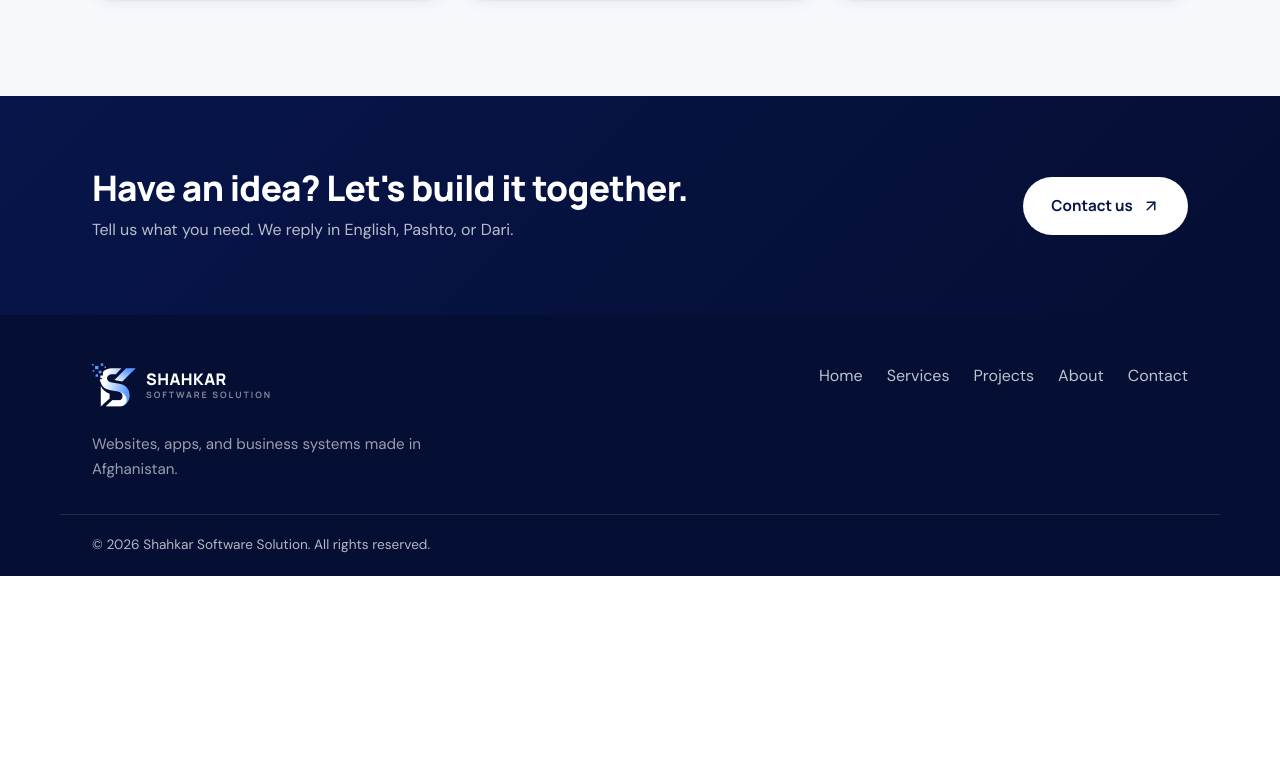
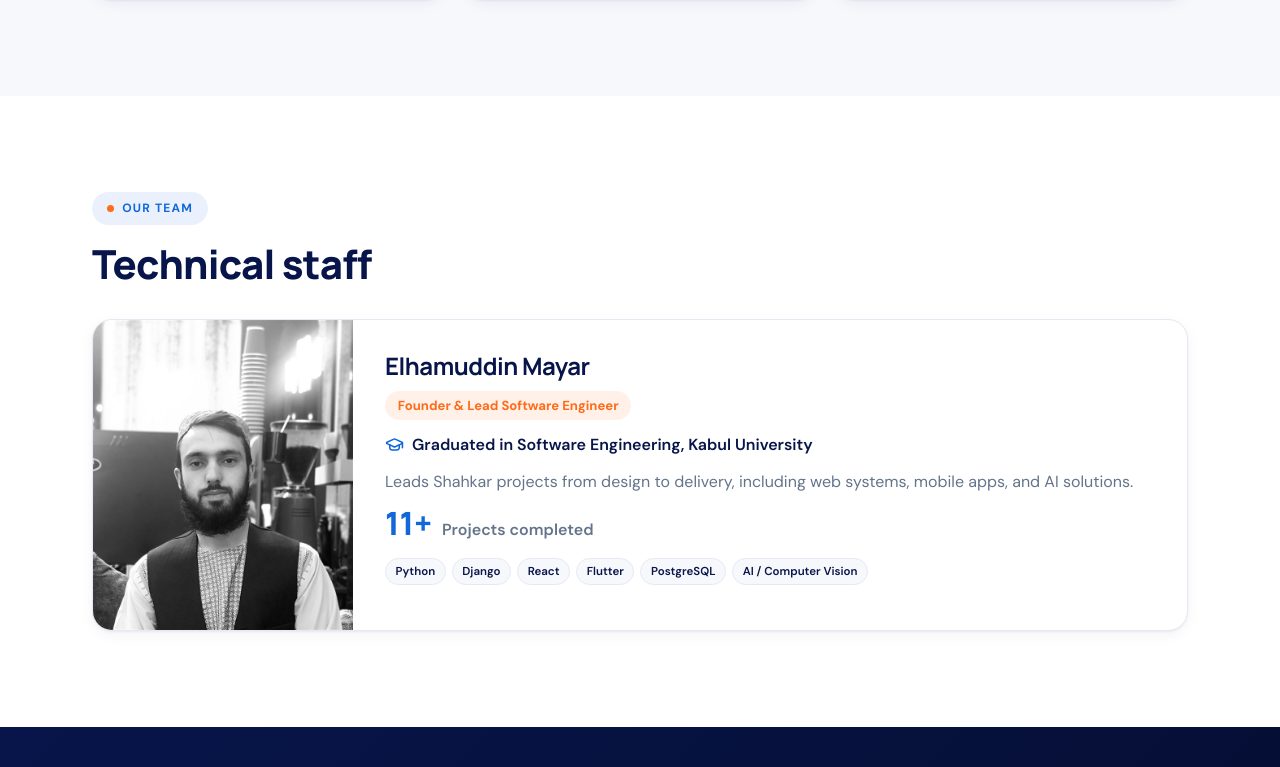
Before and after one commit to elhamuddinmayar/shahkar, a React (Vite) app: page /about in a window 1280 px wide. Shown: the part 873-1640 px from the top of the page. Before the commit the page ends 1449 px from the top, so only its background shows below. Built offline with nearby package versions, Linux system fonts and the light colour scheme.

Commit message:
add technical staff section

```diff
--- a/src/data/content.js
+++ b/src/data/content.js
@@ -1,4 +1,5 @@
 import { NetworkShieldLogo } from '../components/ProjectLogos'
+import elhamuddinPhoto from '../assets/team/elhamuddin-mayar.jpg'
 import { ArrowLeftRight, BookOpen, Blocks, BrainCircuit, Camera, CloudCog, GraduationCap, LandPlot, PanelsTopLeft, PenTool, Shirt, Smartphone, TrendingUp, Truck, Wallet, WashingMachine } from 'lucide-react'
 
 // Text for these lists lives in i18n/translations.js, in the same order.
@@ -19,6 +20,12 @@ export const projectMeta = [
   { icon: GraduationCap, stack: ['PHP', 'MySQL', 'JavaScript'] },
 ]
 
+// Technical staff. Text (name, role, education, bio) is in i18n/translations.js
+// under `team`, in the same order. To add a person, add an entry in both places.
+export const teamMeta = [
+  { photo: elhamuddinPhoto, skills: ['Python', 'Django', 'React', 'Flutter', 'PostgreSQL', 'AI / Computer Vision'] },
+]
+
 export const navigation = [
   ['home', '/'], ['services', '/services'], ['projects', '/projects'], ['about', '/about'], ['contact', '/contact'],
 ]
--- a/src/i18n/translations.js
+++ b/src/i18n/translations.js
@@ -57,7 +57,13 @@ export const translations = {
       title: 'About Shahkar',
       text: 'Shahkar Software Solution is a software team from Afghanistan. We build useful digital products for businesses, schools, and organizations.',
       valuesTitle: 'What guides us',
+      teamLabel: 'Our team',
+      teamTitle: 'Technical staff',
+      projectsDone: 'Projects completed',
     },
+    team: [
+      { name: 'Elhamuddin Mayar', role: 'Founder & Lead Software Engineer', education: 'Graduated in Software Engineering, Kabul University', bio: 'Leads Shahkar projects from design to delivery, including web systems, mobile apps, and AI solutions.' },
+    ],
     values: [
       { title: 'Listen first', description: 'We start by understanding your real need.' },
       { title: 'Build with quality', description: 'Clean code and reliable systems.' },
@@ -138,7 +144,13 @@ export const translations = {
       title: 'د شهکار په اړه',
       text: 'شهکار سافټویر سولوشن د افغانستان یو سافټویري ټیم دی. موږ د سوداګریو، ښوونځیو او ادارو لپاره ګټور ډیجیټل محصولات جوړوو.',
       valuesTitle: 'زموږ اصول',
+      teamLabel: 'زموږ ټیم',
+      teamTitle: 'تخنیکي کارکوونکي',
+      projectsDone: 'بشپړې شوې پروژې',
     },
+    team: [
+      { name: 'الهام الدین مایار', role: 'بنسټ ایښودونکی او مخکښ سافټویر انجینر', education: 'د کابل پوهنتون د سافټویر انجینرۍ څانګې فارغ', bio: 'د شهکار پروژې له ډیزاین څخه تر سپارلو پورې رهبري کوي، په ګډون د ویب سیسټمونو، موبایل اپلیکیشنونو او مصنوعي ځیرکتیا حلونو.' },
+    ],
     values: [
       { title: 'لومړی اورېدل', description: 'لومړی ستاسو اصلي اړتیا درک کوو.' },
       { title: 'په کیفیت جوړول', description: 'پاک کوډ او باوري سیسټمونه.' },
@@ -219,7 +231,13 @@ export const translations = {
       title: 'درباره شهکار',
       text: 'شهکار سافتویر سولوشن یک تیم نرم‌افزاری از افغانستان است. ما برای کسب‌وکارها، مکاتب و ادارات محصولات دیجیتال مفید می‌سازیم.',
       valuesTitle: 'اصول ما',
+      teamLabel: 'تیم ما',
+      teamTitle: 'کارمندان فنی',
+      projectsDone: 'پروژه‌های تکمیل‌شده',
     },
+    team: [
+      { name: 'الهام الدین مایار', role: 'بنیان‌گذار و انجنیر ارشد نرم‌افزار', education: 'فارغ‌التحصیل رشته انجنیری نرم‌افزار، پوهنتون کابل', bio: 'پروژه‌های شهکار را از طراحی تا تحویل رهبری می‌کند، شامل سیستم‌های وب، اپلیکیشن‌های موبایل و راه‌حل‌های هوش مصنوعی.' },
+    ],
     values: [
       { title: 'اول شنیدن', description: 'ابتدا نیاز واقعی شما را درک می‌کنیم.' },
       { title: 'ساخت با کیفیت', description: 'کد پاک و سیستم‌های قابل اعتماد.' },
--- a/src/pages/About.jsx
+++ b/src/pages/About.jsx
@@ -1,6 +1,7 @@
-import { Compass, HeartHandshake, ShieldCheck } from 'lucide-react'
+import { Compass, GraduationCap, HeartHandshake, ShieldCheck } from 'lucide-react'
 import AnimatedBrand from '../components/AnimatedBrand'
 import { SiteCta } from '../components/Sections'
+import { projectMeta, teamMeta } from '../data/content'
 import { useLanguage } from '../i18n/LanguageContext'
 
 const valueIcons = [Compass, ShieldCheck, HeartHandshake]
@@ -21,6 +22,24 @@ export default function About() {
         return <article className="card" key={index}><span className="card-icon"><Icon size={24} strokeWidth={1.7} /></span><h3>{value.title}</h3><p>{value.description}</p></article>
       })}</div>
     </div></section>
+    <section className="section"><div className="container">
+      <span className="label-line">{about.teamLabel}</span>
+      <h2 className="section-title">{about.teamTitle}</h2>
+      <div className="team-list">{t.team.map((person, index) => {
+        const { photo, skills } = teamMeta[index]
+        return <article className="team-card" key={index}>
+          <img className="team-photo" src={photo} alt={person.name} loading="lazy" />
+          <div className="team-info">
+            <h3>{person.name}</h3>
+            <span className="team-role">{person.role}</span>
+            <p className="team-education"><GraduationCap size={19} />{person.education}</p>
+            <p>{person.bio}</p>
+            <div className="team-stat"><strong dir="ltr">{projectMeta.length}+</strong><span>{about.projectsDone}</span></div>
+            <div className="tags" dir="ltr">{skills.map(skill => <small key={skill}>{skill}</small>)}</div>
+          </div>
+        </article>
+      })}</div>
+    </div></section>
     <SiteCta />
   </>
 }
--- a/src/site.css
+++ b/src/site.css
@@ -223,6 +223,27 @@ h1 em { font-style: normal; color: var(--orange); }
 .about-layout .brand-art { max-width: 320px; }
 @media (max-width: 760px) { .about-layout { grid-template-columns: 1fr; } .about-layout .brand-art { max-width: 240px; } }
 
+/* ---------- Team ---------- */
+.team-list { display: grid; gap: 1.2rem; }
+.team-card {
+  display: grid; grid-template-columns: 260px 1fr; overflow: hidden;
+  background: var(--white); border: 1px solid var(--line); border-radius: var(--radius); box-shadow: var(--shadow-card);
+}
+.team-photo { width: 100%; height: 100%; min-height: 300px; object-fit: cover; object-position: center 30%; }
+.team-info { padding: clamp(1.4rem, 3vw, 2rem); display: flex; flex-direction: column; gap: 0.7rem; }
+.team-info h3 { font-size: 1.5rem; }
+.team-role { align-self: flex-start; font-size: 0.82rem; font-weight: 700; color: var(--orange); background: var(--orange-tint); padding: 0.25rem 0.8rem; border-radius: 999px; }
+.team-education { display: flex; align-items: center; gap: 0.5rem; color: var(--navy); font-weight: 600; }
+.team-education svg { color: var(--blue); flex: none; }
+.team-stat { display: flex; align-items: baseline; gap: 0.6rem; }
+.team-stat strong { font-family: 'Manrope', sans-serif; font-size: 2rem; font-weight: 800; color: var(--blue); line-height: 1; }
+.team-stat span { color: var(--text-soft); font-weight: 600; }
+.team-info .tags { margin-top: 0.2rem; padding-top: 0; }
+@media (max-width: 680px) {
+  .team-card { grid-template-columns: 1fr; }
+  .team-photo { height: 320px; min-height: 0; }
+}
+
 /* ---------- Contact ---------- */
 .contact-layout { display: grid; grid-template-columns: 0.75fr 1.25fr; gap: 2rem; align-items: start; }
 @media (max-width: 800px) { .contact-layout { grid-template-columns: 1fr; } }
```
Also changed, not shown: src/assets/team/elhamuddin-mayar.jpg (added).
